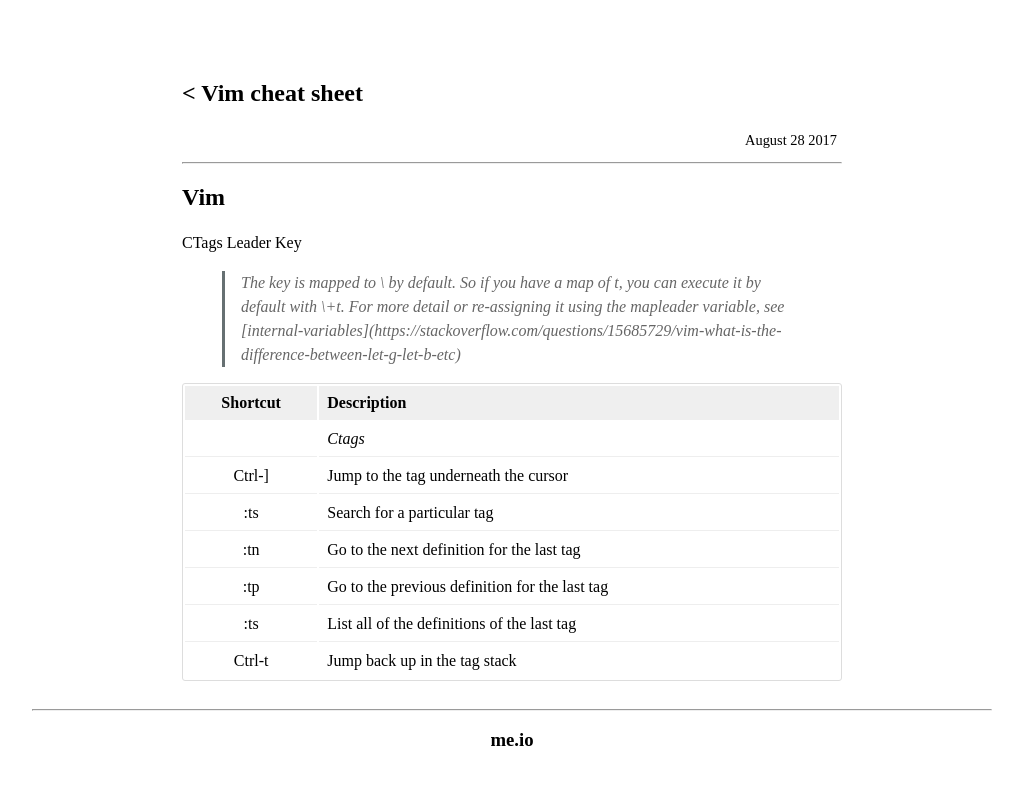
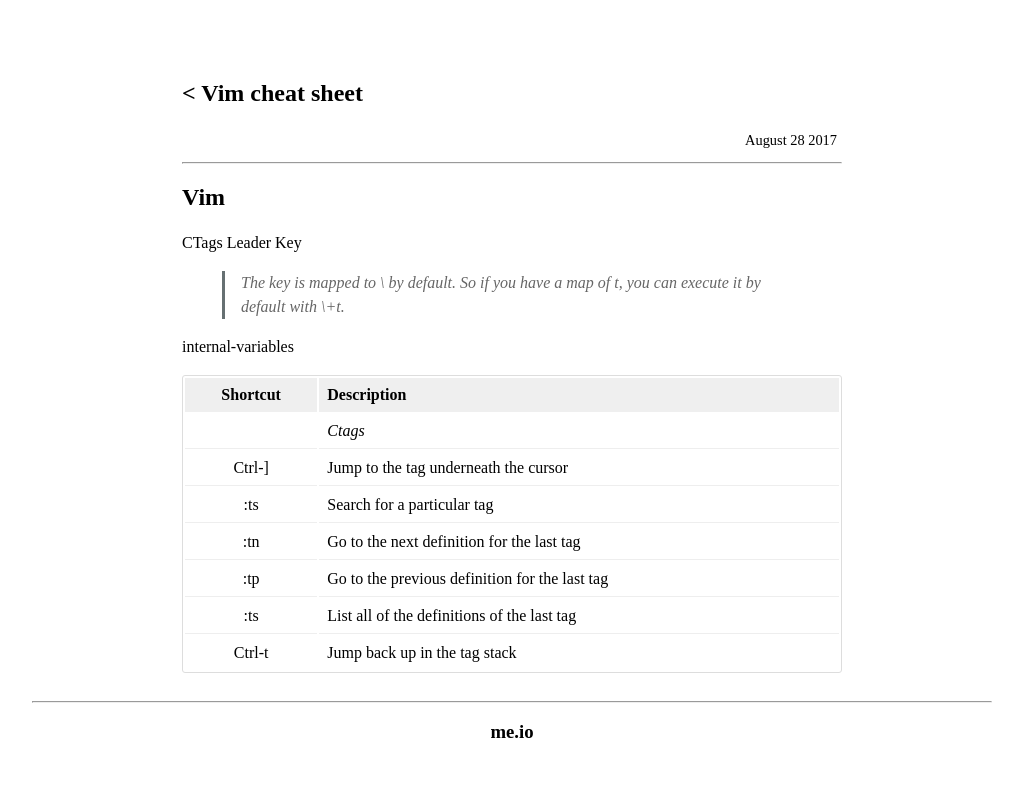
Before and after one commit to congdv/congdv.github.io, a Jekyll site: the page built from _posts/2017-08-28-vim-cheat-sheet.md, in a window 1280 px wide. Shown: the top 785 px of the page, without its empty margins (128-1151 px from the left). Built offline with Jekyll 4.4.1, drawn with Linux system fonts in a browser that asks for light colours.

Commit message:
Update 2017-08-28-vim-cheat-sheet.md

```diff
--- a/_posts/2017-08-28-vim-cheat-sheet.md
+++ b/_posts/2017-08-28-vim-cheat-sheet.md
@@ -9,8 +9,9 @@
 
 [CTags](https://blog.sensible.io/2014/05/09/supercharge-your-vim-into-ide-with-ctags.html)
 [Leader Key](https://stackoverflow.com/questions/1764263/what-is-the-leader-in-a-vimrc-file)
-> The <Leader> key is mapped to \ by default. So if you have a map of <Leader>t, you can execute it by default with \+t. For more detail or re-assigning it using the mapleader variable, see
-  [internal-variables](https://stackoverflow.com/questions/15685729/vim-what-is-the-difference-between-let-g-let-b-etc)
+> The <Leader> key is mapped to \ by default. So if you have a map of <Leader>t, you can execute it by default with \+t.
+
+[internal-variables](https://stackoverflow.com/questions/15685729/vim-what-is-the-difference-between-let-g-let-b-etc)
 
 |Shortcut| Description           |
 |:-------:|:---------------------|
```
